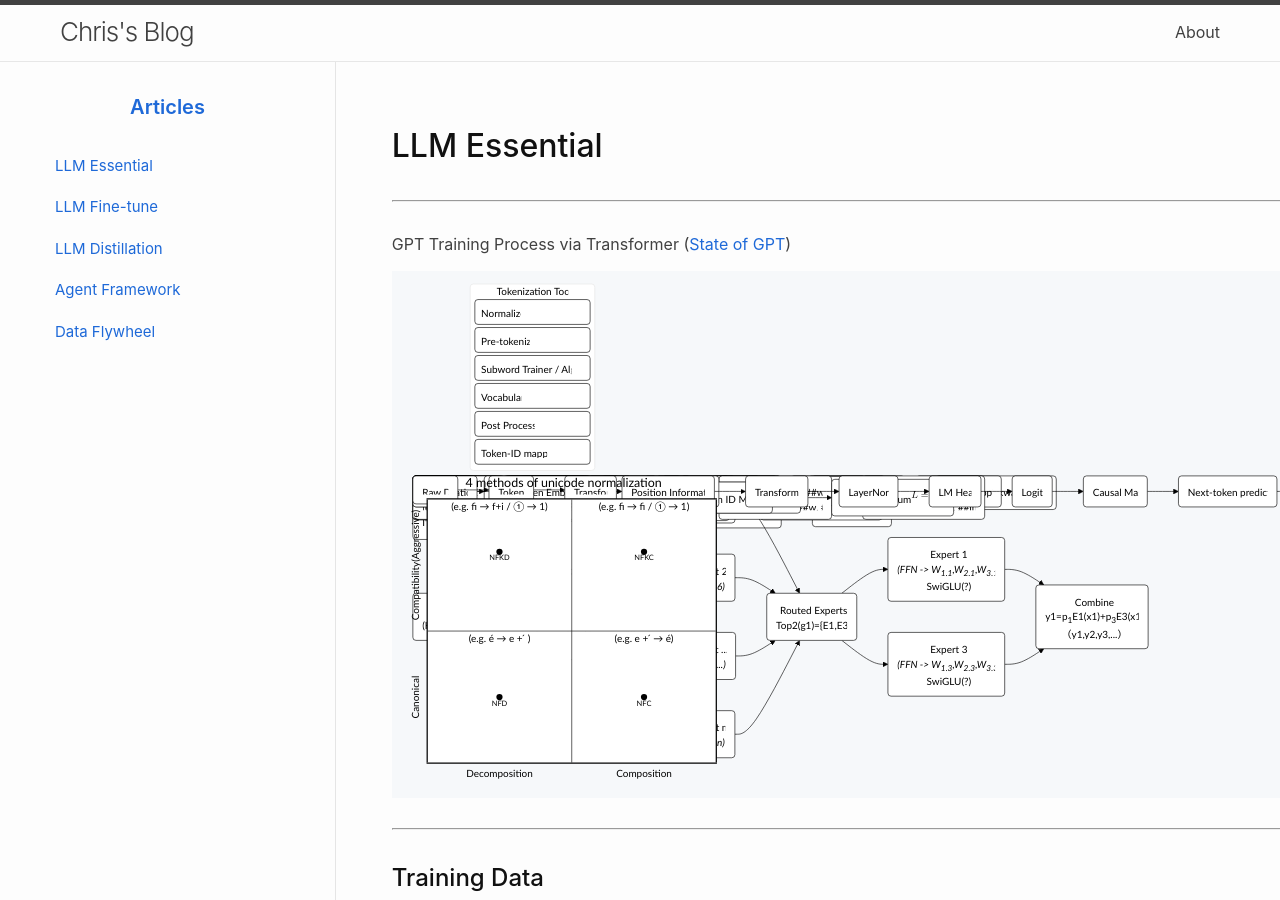
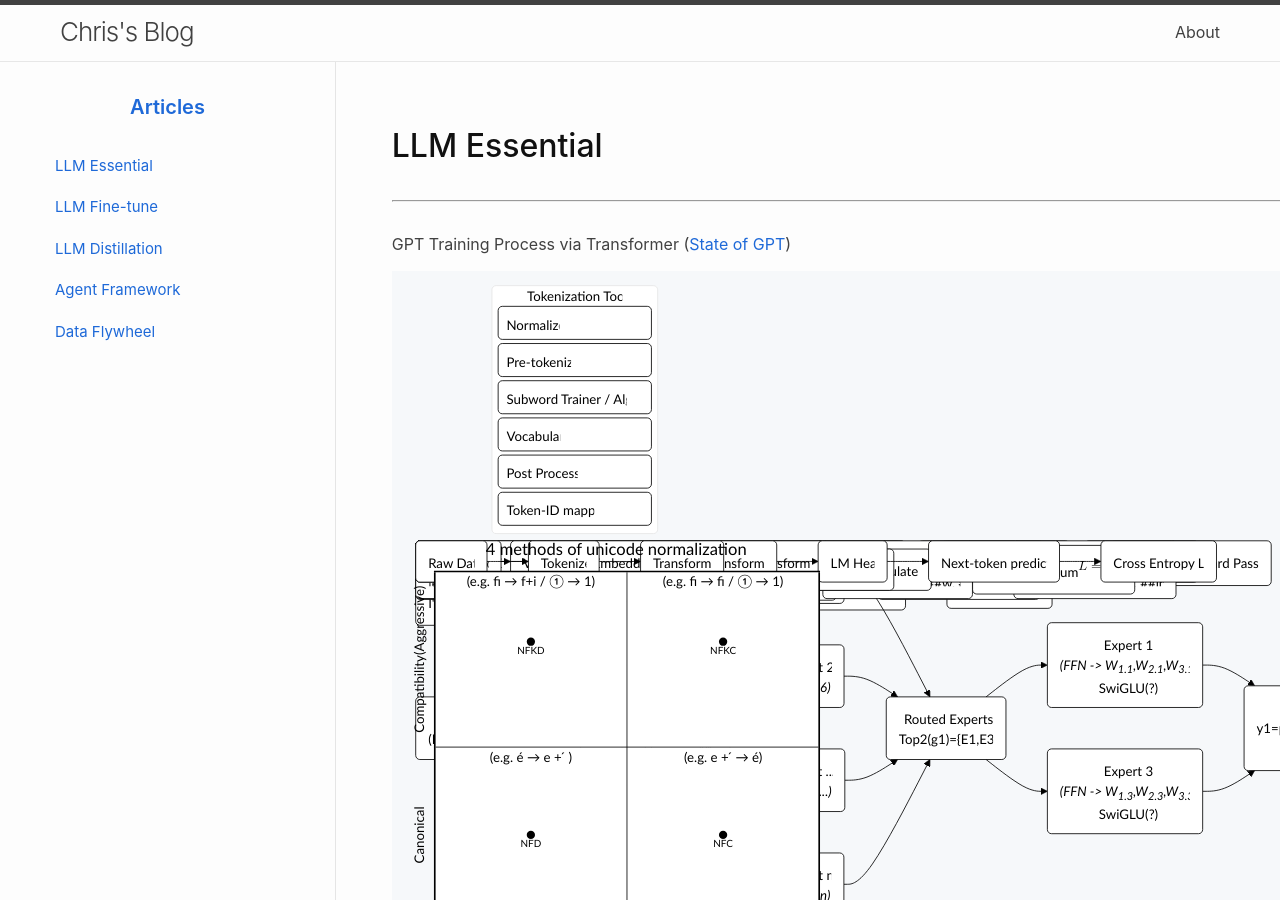
Before and after one commit to ChrisZhu2050/chriszhu2050.github.io, a Jekyll site: the page built from index.md, in a window 1280 px wide and 900 px high. Built offline with Jekyll 4.4.1, drawn with Linux system fonts in a browser that asks for light colours; nearby versions of some CDN libraries; formulas are drawn with MathJax 3.

Commit message:
Update index.md

````diff
--- a/index.md
+++ b/index.md
@@ -470,7 +470,7 @@ graph LR
 
   ```mermaid
         graph LR
-            A("`Tokenization`") --> B("`Token Embedding`")  --> C("`Position Information`")--> D("`Transformer`") --> E("`LayerNorm`") --> F("`LM Head`") --> G("`Logits`") --> J("`Causal Mask`") --> H("`Next-token prediction`") --> I("`Cross Entropy Loss`")
+            A("`Tokenization`") --> B("`Token Embedding`") --> D("`Transformer`")  --> F("`LM Head`")   --> H("`Next-token prediction`") --> I("`Cross Entropy Loss`")
   ```
   - Tokenization
 
````
